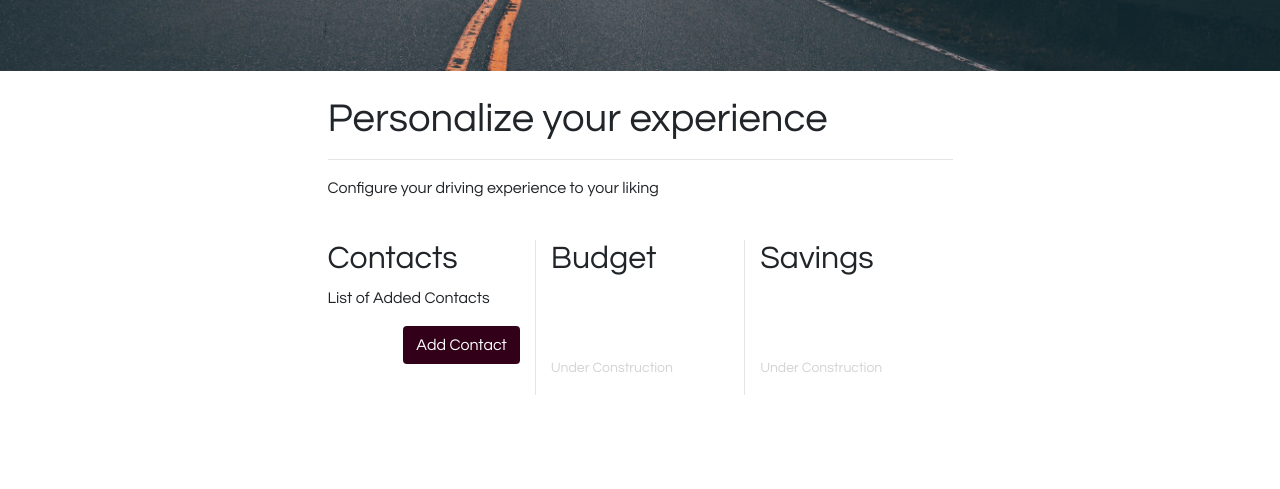
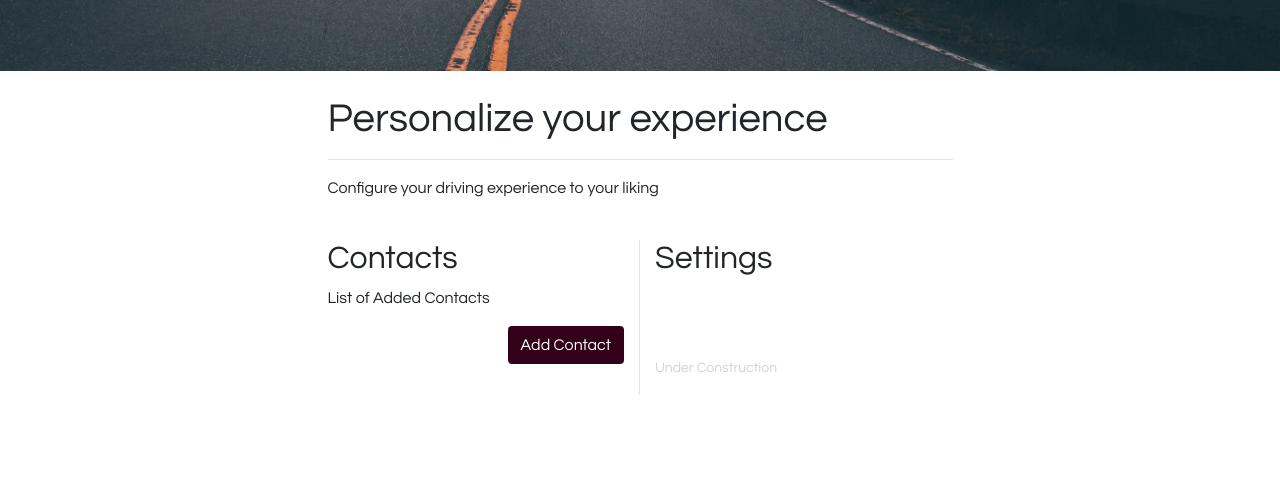
Before and after one commit to PumingLi/cara, a Django app: page / in a window 1280 px wide. Shown: the part 539-1028 px from the top of the page. Run offline with Django 3.2, Linux system fonts and the light colour scheme; data that the repository does not hold is empty; some libraries are stand-ins or nearby versions.

Commit message:
updated ui

```diff
--- a/home/templates/home.html
+++ b/home/templates/home.html
@@ -30,7 +30,7 @@
       <br>
       <div class="row-eq-height">
 
-        <div class="col-md-4" style="position:relative;padding-left:0px;border-right:1px solid rgba(0,0,0,.1);">
+        <div class="col-md-6" style="position:relative;padding-left:0px;border-right:1px solid rgba(0,0,0,.1);">
             <div class="row" style="position:relative;">
               <div class="col-6"><h2>Contacts</h2></div>
               <div class="col-6"></div>
@@ -44,25 +44,11 @@
               <p>{{c.relationship}}<br>Number: {{c.number}}</p>
             {% endfor %}
             <button type="button" class="btn float-right" data-toggle="modal" data-target=".add-contact" style="background-color:#33001a;color:white;">Add Contact</button>
-
         </div>
 
-        <div class="col-md-4" style="position:relative;">
+        <div class="col-md-6"">
             <div class="row" style="position:relative;">
-              <div class="col-6"><h2>Budget</h2></div>
-              <div class="col-6"></div>
-            </div>
-            <p style="text-align:justify;text-justify:inter-word;">
-              <br>
-              <br>
-              <br>
-              <small style="color:lightgrey;">Under Construction</small>
-            </p>
-        </div>
-
-        <div class="col-md-4" style="position:relative;margin:right;border-left:1px solid rgba(0,0,0,.1);">
-            <div class="row" style="position:relative;">
-              <div class="col-6"><h2>Savings</h2></div>
+              <div class="col-6"><h2>Settings</h2></div>
               <div class="col-6"></div>
             </div>
             <p style="text-align:justify;text-justify:inter-word;">
```
